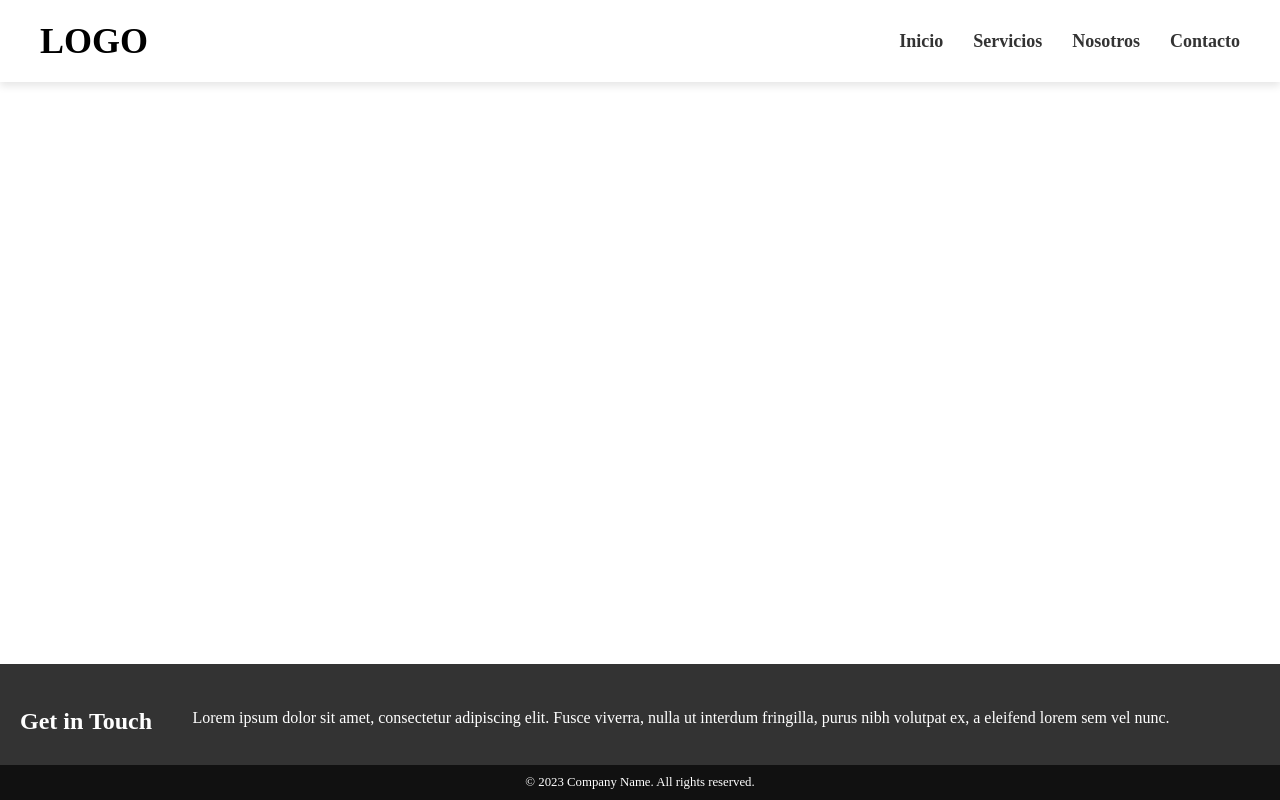
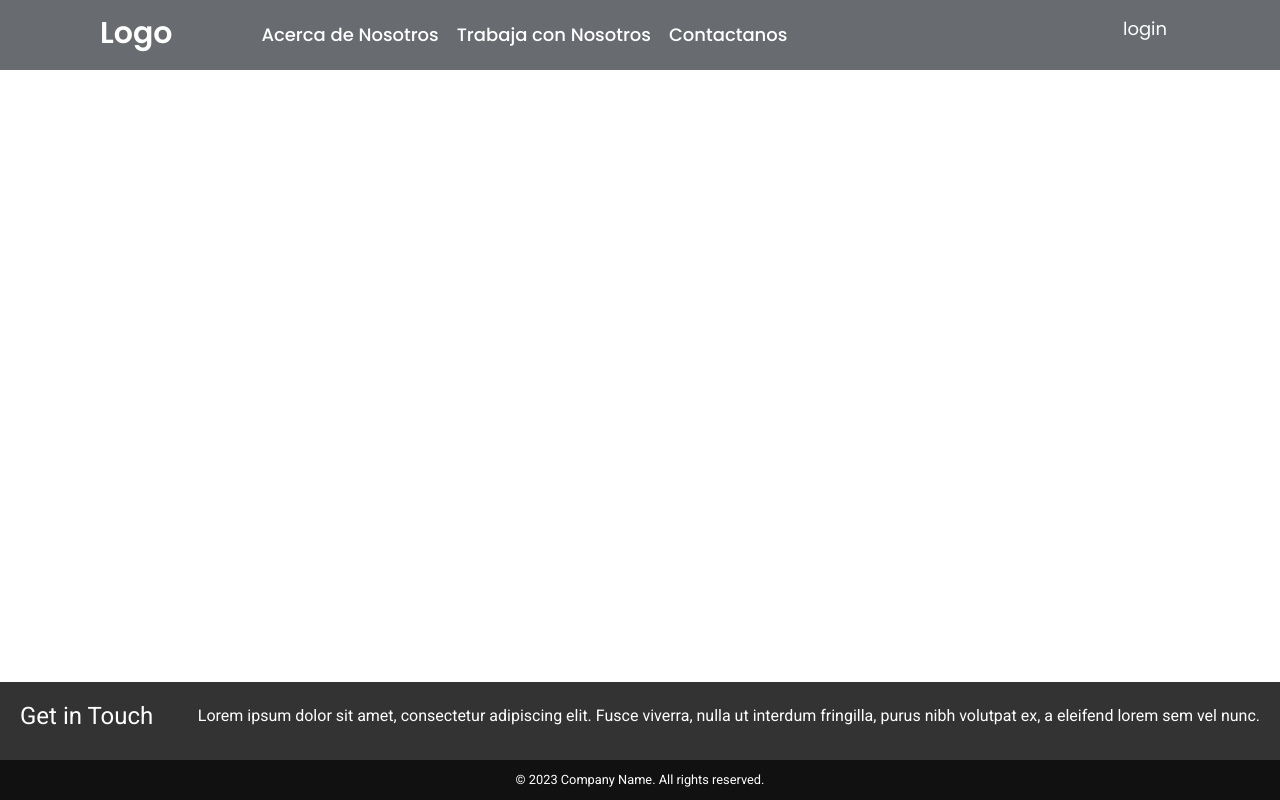
Before and after one commit to vafasca/Webpage, an Angular app: page /home in a window 1280 px wide. Built offline with nearby package versions, Linux system fonts and the light colour scheme.

Commit message:
added final phase header

```diff
--- a/angular.json
+++ b/angular.json
@@ -23,6 +23,7 @@
               "src/assets"
             ],
             "styles": [
+              "./node_modules/@angular/material/prebuilt-themes/indigo-pink.css",
               "src/styles.css"
             ],
             "scripts": []
@@ -90,6 +91,7 @@
               "src/assets"
             ],
             "styles": [
+              "./node_modules/@angular/material/prebuilt-themes/indigo-pink.css",
               "src/styles.css"
             ],
             "scripts": []
--- a/package.json
+++ b/package.json
@@ -11,10 +11,12 @@
   "private": true,
   "dependencies": {
     "@angular/animations": "^14.2.0",
+    "@angular/cdk": "^13.0.0",
     "@angular/common": "^14.2.0",
     "@angular/compiler": "^14.2.0",
     "@angular/core": "^14.2.0",
     "@angular/forms": "^14.2.0",
+    "@angular/material": "^13.0.0",
     "@angular/platform-browser": "^14.2.0",
     "@angular/platform-browser-dynamic": "^14.2.0",
     "@angular/router": "^14.2.0",
--- a/src/app/app.module.ts
+++ b/src/app/app.module.ts
@@ -3,6 +3,7 @@ import { BrowserModule } from '@angular/platform-browser';
 
 import { AppRoutingModule } from './app-routing.module';
 import { AppComponent } from './app.component';
+import { BrowserAnimationsModule } from '@angular/platform-browser/animations';
 
 @NgModule({
   declarations: [
@@ -10,7 +11,8 @@ import { AppComponent } from './app.component';
   ],
   imports: [
     BrowserModule,
-    AppRoutingModule
+    AppRoutingModule,
+    BrowserAnimationsModule
   ],
   providers: [],
   bootstrap: [AppComponent]
--- a/src/app/shared/components/header/header.component.css
+++ b/src/app/shared/components/header/header.component.css
@@ -1,98 +1,260 @@
-/* Define los valores de margen y relleno para todo el cuerpo del documento */
-body {
+@import url('https://fonts.googleapis.com/css2?family=Poppins:wght@200;300;400;500;600;700&display=swap');
+*{
   margin: 0;
   padding: 0;
+  box-sizing: border-box;
+  text-decoration: none;
+  font-family: 'Poppins', sans-serif;
+}
+.wrapper{
+  background: #686b70;
+  position: fixed;
+  width: 100%;
+}
+.wrapper nav{
+  position: relative;
+  display: flex;
+  max-width: calc(100% - 200px);
+  margin: 0 auto;
+  height: 70px;
+  align-items: center;
+  justify-content: space-between;
+}
+nav .content{
+  display: flex;
+  align-items: center;
+}
+nav .content .links{
+  margin-left: 80px;
+  display: flex;
+}
+.content .logo a{
+  color: #fff;
+  font-size: 30px;
+  font-weight: 600;
+}
+.content .links li{
+  list-style: none;
+  line-height: 70px;
+}
+.content .links li a,
+.content .links li label{
+  color: #fff;
+  font-size: 18px;
+  font-weight: 500;
+  padding: 9px 9px;
+  border-radius: 5px;
+  transition: all 0.3s ease;
+}
+.content .links li label{
+  display: none;
+}
+.content .links li a:hover,
+.content .links li label:hover{
+  background: #323c4e;
+}
+.wrapper .search-icon,
+.wrapper .menu-icon{
+  color: #fff;
+  font-size: 18px;
+  cursor: pointer;
+  line-height: 70px;
+  width: 70px;
+  text-align: center;
+}
+.wrapper .menu-icon{
+  display: none;
 }
 
-
-/* Define las propiedades para el encabezado fijo */
-.sticky-header {
-  position: fixed; /* posición fija para que el encabezado permanezca en la parte superior de la página */
-  top: 0;
-  left: 0;
-  width: 100%;
-  z-index: 100; /* se superpone a otros elementos */
-  background-color: #fff; /* fondo blanco */
-  box-shadow: 0 2px 4px rgba(0,0,0,0.1); /* sombra debajo del encabezado */
-  animation: slide-down 0.5s ease-in-out; /* animación de deslizamiento hacia abajo al cargar la página */
+.icon-set{
+  font-size: 40px;
+}
+.wrapper #show-search:checked ~ .search-icon i::before{
+  content: "\f00d";
 }
 
-/* Define las propiedades para el encabezado fijo al pasar el cursor por encima */
-.sticky-header:hover {
-  box-shadow: 0 4px 8px rgba(0,0,0,0.1); /* sombra más pronunciada cuando se pasa el cursor por encima */
+.wrapper .search-box{
+  position: absolute;
+  height: 100%;
+  max-width: calc(100% - 50px);
+  width: 100%;
+  opacity: 0;
+  pointer-events: none;
+  transition: all 0.3s ease;
+}
+.wrapper #show-search:checked ~ .search-box{
+  opacity: 1;
+  pointer-events: auto;
+}
+.search-box input{
+  width: 100%;
+  height: 100%;
+  border: none;
+  outline: none;
+  font-size: 17px;
+  color: #fff;
+  background: #171c24;
+  padding: 0 100px 0 15px;
+}
+.search-box input::placeholder{
+  color: #f2f2f2;
+}
+.search-box .go-icon{
+  position: absolute;
+  right: 10px;
+  top: 50%;
+  transform: translateY(-50%);
+  line-height: 60px;
+  width: 70px;
+  background: #171c24;
+  border: none;
+  outline: none;
+  color: #fff;
+  font-size: 20px;
+  cursor: pointer;
+}
+.wrapper input[type="checkbox"]{
+  display: none;
 }
 
-
-/* Define las propiedades del contenedor del encabezado */
-.header-container {
-  max-width: 1200px; /* ancho máximo del contenedor */
-  margin: 0 auto; /* centrado horizontalmente */
-  display: flex; /* display flex para permitir el posicionamiento de elementos hijos */
-  justify-content: space-between; /* espacio uniforme entre los elementos hijos */
-  align-items: center; /* alineación vertical al centro de los elementos hijos */
-  padding: 20px; /* relleno interno */
+/* Dropdown Menu code start */
+.content .links ul{
+  position: absolute;
+  background: #171c24;
+  top: 80px;
+  z-index: -1;
+  opacity: 0;
+  visibility: hidden;
+}
+.content .links li:hover > ul{
+  top: 70px;
+  opacity: 1;
+  visibility: visible;
+  transition: all 0.3s ease;
+}
+.content .links ul li a{
+  display: block;
+  width: 100%;
+  line-height: 30px;
+  border-radius: 0px!important;
+}
+.content .links ul ul{
+  position: absolute;
+  top: 0;
+  right: calc(-100% + 40px);
+}
+.content .links ul ul ul {
+  position: absolute;
+  top: 0;
+  right: calc(-100% + 25px);
+}
+.content .links ul li{
+  position: relative;
+}
+.content .links ul li:hover ul{
+  top: 0;
 }
 
-/* Define las propiedades del elemento H1 */
-h1 {
-  font-size: 36px; /* tamaño de fuente de 36 píxeles */
-  font-weight: bold; /* fuente en negrita */
-  margin: 0; /* sin márgenes */
+/* Responsive code start */
+@media screen and (max-width: 1250px){
+  .wrapper nav{
+    max-width: 100%;
+    padding: 0 20px;
+  }
+  nav .content .links{
+    margin-left: 30px;
+  }
+  .content .links li a{
+    padding: 8px 13px;
+  }
+  .wrapper .search-box{
+    max-width: calc(100% - 100px);
+  }
+  .wrapper .search-box input{
+    padding: 0 100px 0 15px;
+  }
 }
 
-/* Define las propiedades de la navegación */
-nav {
-  display: flex; /* display flex para permitir el posicionamiento de elementos hijos */
+@media screen and (max-width: 900px){
+  .wrapper .menu-icon{
+    display: block;
+  }
+  .wrapper #show-menu:checked ~ .menu-icon i::before{
+    content: "\f00d";
+  }
+  nav .content .links{
+    display: block;
+    position: fixed;
+    background: #14181f;
+    height: 100%;
+    width: 100%;
+    top: 70px;
+    left: -100%;
+    margin-left: 0;
+    max-width: 350px;
+    overflow-y: auto;
+    padding-bottom: 100px;
+    transition: all 0.3s ease;
+  }
+  nav #show-menu:checked ~ .content .links{
+    left: 0%;
+  }
+  .content .links li{
+    margin: 15px 20px;
+  }
+  .content .links li a,
+  .content .links li label{
+    line-height: 40px;
+    font-size: 20px;
+    display: block;
+    padding: 8px 18px;
+    cursor: pointer;
+  }
+  .content .links li a.desktop-link{
+    display: none;
+  }
+
+  /* dropdown responsive code start */
+  .content .links ul,
+  .content .links ul ul{
+    position: static;
+    opacity: 1;
+    visibility: visible;
+    background: none;
+    max-height: 0px;
+    overflow: hidden;
+  }
+  .content .links #show-features:checked ~ ul,
+  .content .links #show-services:checked ~ ul,
+  .content .links #show-inner-items:checked ~ ul,
+  .content .links #show-items:checked ~ ul{
+    max-height: 100vh;
+  }
+  .content .links ul li{
+    margin: 7px 20px;
+  }
+  .content .links ul li a{
+    font-size: 18px;
+    line-height: 30px;
+    border-radius: 5px!important;
+  }
 }
 
-/* Define las propiedades de la lista de navegación */
-nav ul {
-  list-style: none; /* sin viñetas */
-  display: flex; /* display flex para permitir el posicionamiento de elementos hijos */
-  margin: 0; /* sin márgenes */
-  padding: 0; /* sin relleno */
-}
-
-/* Define las propiedades de cada elemento de la lista de navegación */
-nav ul li {
-  margin-left: 30px; /* márgenes izquierdos de 30 píxeles para separar cada elemento */
-}
-
-
-/* Define las propiedades del primer elemento de la lista de navegación */
-nav ul li:first-child {
-  margin-left: 0; /* elimina el margen izquierdo del primer elemento */
-}
-
-/* Define las propiedades del enlace de cada elemento de la lista de navegación */
-nav ul li a {
-  text-decoration: none; /* sin subrayado de texto */
-  color: #333; /* color de texto negro */
-  font-size: 18px; /* tamaño de fuente de 18 píxeles */
-  font-weight: bold; /* fuente en negrita */
-  transition: color 0.2s ease-in-out; /* transición suave del color de texto al pasar el cursor por encima */
-}
-
-/* Define las propiedades del enlace de cada elemento de la lista de navegación */
-nav ul li a {
-  text-decoration: none; /* sin subrayado de texto */
-  color: #333; /* color de texto negro */
-  font-size: 18px; /* tamaño de fuente de 18 píxeles */
-  font-weight: bold; /* fuente en negrita */
-  transition: color 0.2s ease-in-out; /* transición suave del color de texto al pasar el cursor por encima */
-}
-
-/* Define las propiedades del enlace de cada elemento de la lista de navegación cuando se coloca el cursor sobre él */
-nav ul li a:hover {
-  color: #e74c3c; /* cambio de color de texto a rojo oscuro */
-}
-
-/* Define una animación de deslizamiento hacia abajo */
-@keyframes slide-down {
-  0% {
-    transform: translateY(-100%); /* comienza con el elemento desplazado hacia arriba */
+@media screen and (max-width: 400px){
+  .wrapper nav{
+    padding: 0 10px;
   }
-  100% {
-    transform: translateY(0); /* termina con el elemento en su posición original */
+  .content .logo a{
+    font-size: 27px;
+  }
+  .wrapper .search-box{
+    max-width: calc(100% - 70px);
+  }
+  .wrapper .search-box .go-icon{
+    width: 30px;
+    right: 0;
+  }
+  .wrapper .search-box input{
+    padding-right: 30px;
   }
 }
--- a/src/app/shared/components/header/header.component.html
+++ b/src/app/shared/components/header/header.component.html
@@ -1,13 +1,77 @@
-<header class="sticky-header">
-    <div class="header-container">
-      <h1>LOGO</h1>
-      <nav>
-        <ul>
-          <li><a href="#">Inicio</a></li>
-          <li><a href="#">Servicios</a></li>
-          <li><a href="#">Nosotros</a></li>
-          <li><a href="#">Contacto</a></li>
-        </ul>
-      </nav>
+<div class="wrapper">
+  <nav>
+
+    <input type="checkbox" id="show-menu">
+    <label for="show-menu" class="menu-icon"><p class="icon-set">≡</p></label>
+    <div class="content">
+    <div class="logo"><a href="#">Logo</a></div>
+      <ul class="links">
+        <!-- <li><a href="#">Home</a></li> -->
+        <li><a href="#">Acerca de Nosotros</a></li>
+        <li><a href="#">Trabaja con Nosotros</a></li>
+        <!-- <li>
+          <a href="#" class="desktop-link">Trabaja con Nosotros</a>
+          <input type="checkbox" id="show-services"> -->
+          <!-- <label for="show-services">Productsxxx</label> -->
+          <!-- <ul>
+            <li>
+              <a href="#" class="desktop-link">Analytical</a>
+              <input type="checkbox" id="show-items">
+              <label for="show-items">Analytical</label>
+              <ul>
+                <li>
+                  <a href="#" class="desktop-link">Endocrinology</a>
+                    <input type="checkbox" id="show-inner-items">
+                    <label for="show-inner-items">Endocrinology</label>
+                    <ul>
+                      <li><a href="#">Sub Menu 1</a></li>
+                      <li><a href="#">Sub Menu 2</a></li>
+                      <li><a href="#">Sub Menu 3</a></li>
+                    </ul>
+                </li>
+                <li><a href="#">Sub Menu 2</a></li>
+                <li><a href="#">Sub Menu 3</a></li>
+              </ul>
+
+            </li>
+            <li><a href="#">Autoimmunity</a></li>
+            <li><a href="#">Microbiology</a></li>
+            <li>
+              <a href="#" class="desktop-link">Endocrinology</a>
+              <input type="checkbox" id="show-items">
+              <label for="show-items">Endocrinology</label>
+              <ul>
+                <li>
+                  <a href="#">Sub Menu 1</a>
+                  <a href="#" class="desktop-link">Endocrinology</a>
+                    <input type="checkbox" id="show-inner-items">
+                    <label for="show-inner-items">Endocrinology</label>
+                    <ul>
+                      <li><a href="#">Sub Menu 1</a></li>
+                      <li><a href="#">Sub Menu 2</a></li>
+                      <li><a href="#">Sub Menu 3</a></li>
+                    </ul>
+                </li>
+                <li><a href="#">Sub Menu 2</a></li>
+                <li><a href="#">Sub Menu 3</a></li>
+              </ul>
+            </li>
+            <li><a href="#">Research Products</a></li>
+            <li><a href="#">Instrumentation</a></li>
+          </ul> -->
+        <!-- </li> -->
+        <li><a href="#">Contactanos</a></li>
+
+
+
+
+      </ul>
     </div>
-  </header>
+    <label for="show-search" class="search-icon"><p class="login">login</p></label>
+    <!-- <form action="#" class="search-box">
+      <input type="text" placeholder="Type Something to Search..." required>
+      <button type="submit" class="go-icon"><i class="fas fa-long-arrow-alt-right"></i></button>
+    </form> -->
+  </nav>
+</div>
+<script src="https://kit.fontawesome.com/a076d05399.js"></script>
--- a/src/index.html
+++ b/src/index.html
@@ -6,8 +6,13 @@
   <base href="/">
   <meta name="viewport" content="width=device-width, initial-scale=1">
   <link rel="icon" type="image/x-icon" href="favicon.ico">
+  <link rel="preconnect" href="https://fonts.gstatic.com">
+  <link href="https://fonts.googleapis.com/css2?family=Roboto:wght@300;400;500&display=swap" rel="stylesheet">
+  <link href="https://fonts.googleapis.com/icon?family=Material+Icons" rel="stylesheet">
+  <link rel="stylesheet" href="https://fonts.googleapis.com/icon?family=Material+Icons">
+
 </head>
-<body>
+<body class="mat-typography">
   <app-root></app-root>
 </body>
 </html>
--- a/src/styles.css
+++ b/src/styles.css
@@ -1 +1,4 @@
 /* You can add global styles to this file, and also import other style files */
+
+html, body { height: 100%; }
+body { margin: 0; font-family: Roboto, "Helvetica Neue", sans-serif; }
```
Also changed, not shown: src/app/shared/components/header/header.component.ts (+20 -0 lines), src/app/shared/shared.module.ts (+5 -2 lines), 1 other file (tests, documents, lock files or other folders).
